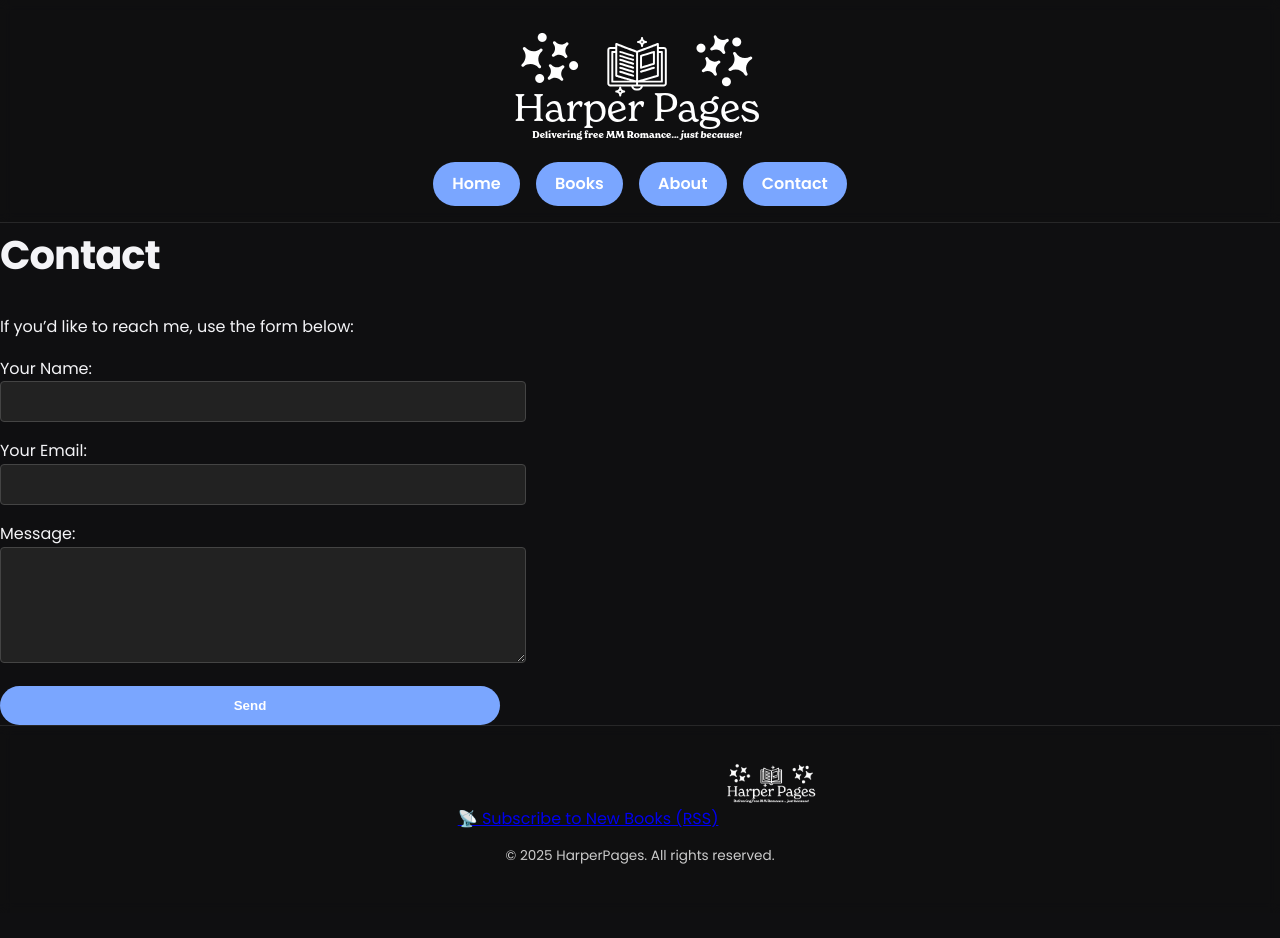
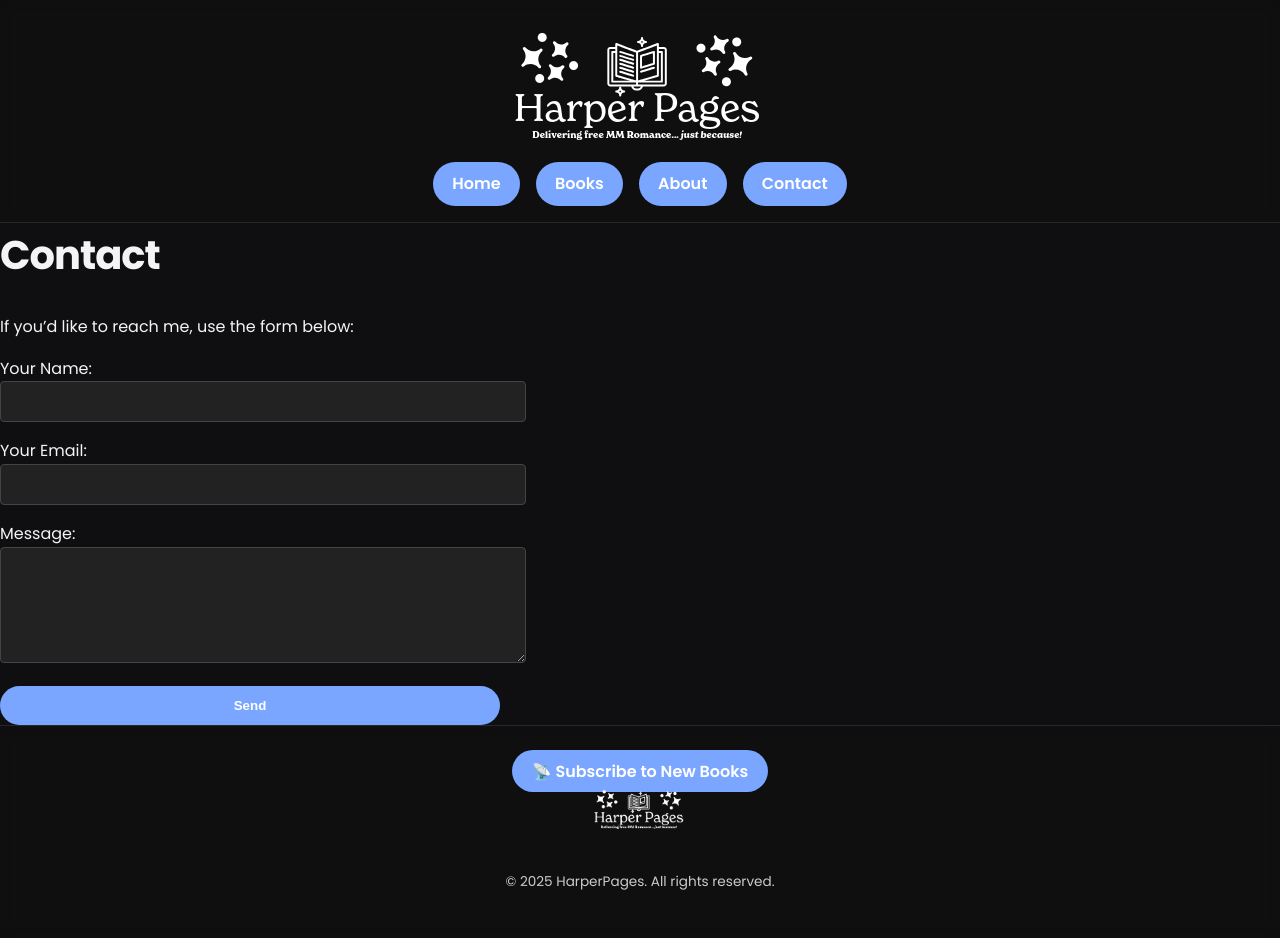
Before and after one commit to jackharperbooks/harperpages, a Jekyll site: the page built from contact.md, in a window 1280 px wide. Built offline with Jekyll 4.4.1, drawn with Linux system fonts in a browser that asks for light colours; before the commit the page ends 913 px from its top, so only the background shows below that.

Commit message:
Update footer.html

```diff
--- a/_includes/footer.html
+++ b/_includes/footer.html
@@ -1,6 +1,6 @@
 <footer class="site-footer">
   <div class="footer-content">
-    <a href="{{ '/books/feed.xml' | relative_url }}">📡 Subscribe to New Books (RSS)</a>
+    <a href="{{ '/books/feed.xml' | relative_url }}" class="nav-btn">📡 Subscribe to New Books</a><br>
     <img src="{{ '/assets/images/logo-placeholder.png' | relative_url }}" alt="HarperPages Logo" class="footer-logo">
     <!-- Removed footer nav -->
     <p class="footer-copy">&copy; {{ site.time | date: '%Y' }} HarperPages. All rights reserved.</p>
```
